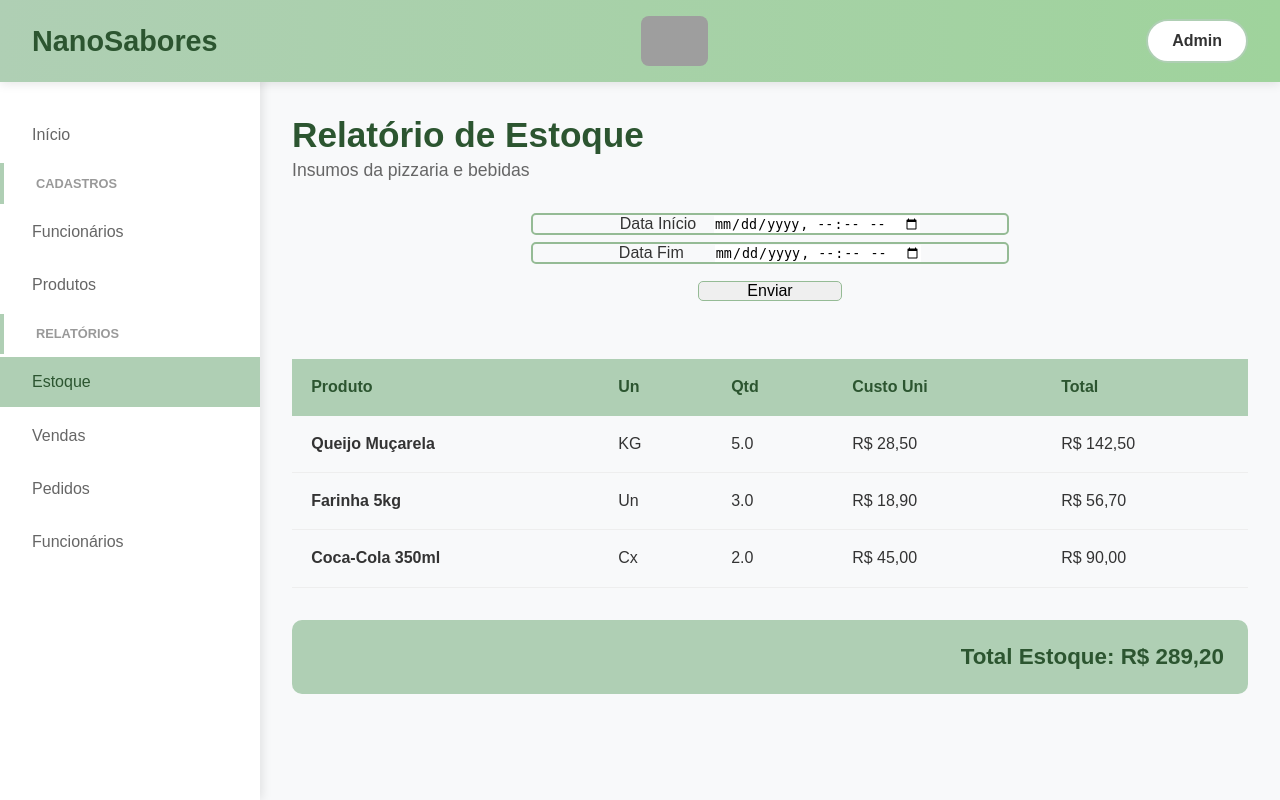
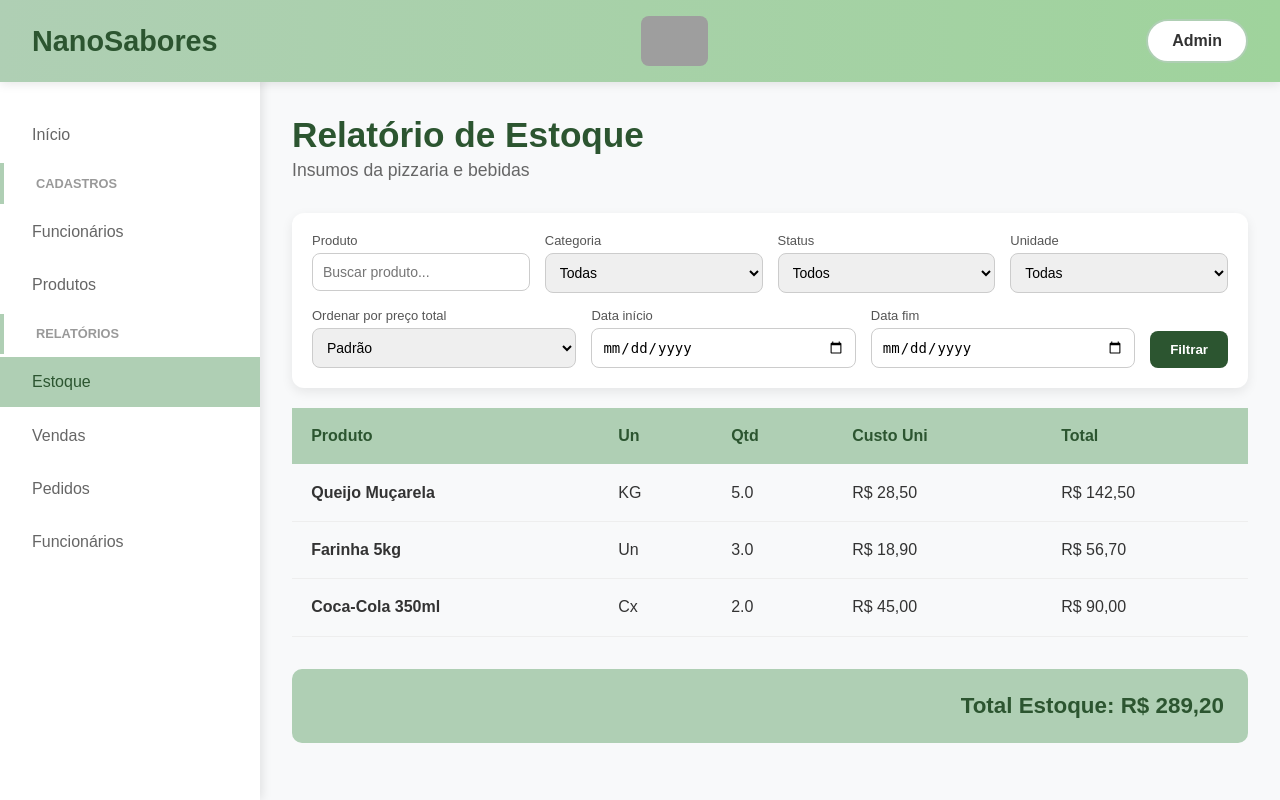
Before and after one commit to BarbMari/Engenharia-de-Software-II, a PHP site: page /rel_produto.html in a window 1280 px wide. Run offline with PHP 8.4, Linux system fonts and the light colour scheme; grey boxes are pictures that could not be loaded.

Commit message:
produto html atualizações no layout e campos

```diff
--- a/Administrador/css/produto.css
+++ b/Administrador/css/produto.css
@@ -256,32 +256,68 @@ tr:hover {
   }
 }
 
-#Filtros {
-  text-align: center;
-  align-items: center;
-  border-radius: 25px;
-  margin-bottom: 5%;
-  margin-top: 2.5%;
+#filtros {
+  display: flex;
+  flex-wrap: wrap;
+  gap: 15px;
+  background: #ffffff;
+  padding: 20px;
+  border-radius: 12px;
+  box-shadow: 0 4px 12px rgba(0,0,0,0.08);
+  margin-bottom: 20px;
 }
 
-#Filtros p {
-  position: relative;
-  border-radius: 5px;
-  border: #95bb95 2px solid;
-  margin-bottom: 7px;
-  width: 50%;
-  left: 25%;
+/* CADA BLOCO */
+.filtro {
+  display: flex;
+  flex-direction: column;
+  min-width: 180px;
+  flex: 1;
 }
 
-#Filtros input {
-  border: none;
+/* LABEL */
+.filtro label {
+  font-size: 13px;
+  color: #555;
+  margin-bottom: 5px;
 }
 
-#Filtros button {
-  border-radius: 5px;
-  border: #95bb95 1px solid;
-  font-size: 100%;
-  margin-bottom: 5px;
-  width: 15%;
-  margin: 10px;
+/* INPUTS E SELECT */
+.filtro input,
+.filtro select {
+  padding: 10px;
+  border-radius: 8px;
+  border: 1px solid #ccc;
+  font-size: 14px;
+  transition: 0.2s;
 }
+
+/* HOVER/FOCUS */
+.filtro input:focus,
+.filtro select:focus {
+  border-color: #afcfb4;
+  outline: none;
+  box-shadow: 0 0 0 2px rgba(7, 88, 4, 0.2);
+}
+
+/* BOTÃO */
+.acoes {
+  display: flex;
+  align-items: flex-end;
+}
+
+.btn-filtrar {
+  background: #2c5530;
+  color: white;
+  border: none;
+  padding: 11px 20px;
+  border-radius: 8px;
+  cursor: pointer;
+  font-weight: bold;
+  transition: 0.2s;
+}
+
+/* HOVER BOTÃO */
+.btn-filtrar:hover {
+  background: #2c5530;
+}
--- a/Administrador/rel_produto.html
+++ b/Administrador/rel_produto.html
@@ -5,7 +5,7 @@
     <meta name="viewport" content="width=device-width, initial-scale=1.0" />
     <link rel="stylesheet" href="./css/produto.css" />
     <link rel="icon" href="../Imagens/reallogofinal.png" type="image/png" />
-    <title>Administração</title>
+    <title>Relatório de Estoque</title>
   </head>
   <body>
     <header>
@@ -37,15 +37,73 @@
         <h2>Relatório de Estoque</h2>
         <p class="subtitulo">Insumos da pizzaria e bebidas</p>
 
-     <!-- EXEMPLOS -->
+    <div id="filtros">
+      <div class="filtro">
+        <label>Produto</label>
+        <input type="text" placeholder="Buscar produto..." />
+      </div>
 
+      <div class="filtro">
+        <label>Categoria</label>
+        <select>
+          <option value="">Todas</option>
+          <option>Frios</option>
+          <option>Massas</option>
+          <option>Bebidas</option>
+          <option>Embalagens</option>
+        </select>
+      </div>
+
+      <div class="filtro">
+        <label>Status</label>
+        <select>
+          <option value="">Todos</option>
+          <option>Disponível</option>
+          <option>Baixo estoque</option>
+          <option>Sem estoque</option>
+        </select>
+      </div>
+
+      <div class="filtro">
+        <label>Unidade</label>
+        <select id="filtroUnidade">
+          <option value="">Todas</option>
+          <option value="KG">KG</option>
+          <option value="L">L</option>
+          <option value="UN">UN</option>
+          <option value="DZ">Dúzia</option>
+          <option value="G">G</option>
+          <option value="CX">Caixa (24 latas)</option>
+        </select>
+      </div>
+
+      <div class="filtro">
+        <label>Ordenar por preço total</label>
+        <select id="ordenarPreco">
+          <option value="">Padrão</option>
+          <option value="asc">Menor → Maior</option>
+          <option value="desc">Maior → Menor</option>
+        </select>
+      </div>
+
+      <div class="filtro">
+        <label>Data início</label>
+        <input type="date" />
+      </div>
+
+      <div class="filtro">
+        <label>Data fim</label>
+        <input type="date" />
+      </div>
+
+      <div class="acoes">
+        <button class="btn-filtrar">Filtrar</button>
+      </div>
+    </div>
+
+      <!-- TABELA -->
       <table>
-      </div>
         <thead>
-        <div id="Filtros">
-        <p>Data Início    <input type="datetime-local"></p>
-        <p>Data Fim       <input type="datetime-local"></p>
-        <button>Enviar</button>
           <tr>
             <th>Produto</th>
             <th>Un</th>
@@ -54,6 +112,7 @@
             <th>Total</th>
           </tr>
         </thead>
+
         <tbody>
           <tr>
             <td><strong>Queijo Muçarela</strong></td>
@@ -62,6 +121,7 @@
             <td>R$ 28,50</td>
             <td>R$ 142,50</td>
           </tr>
+
           <tr>
             <td><strong>Farinha 5kg</strong></td>
             <td>Un</td>
@@ -69,6 +129,7 @@
             <td>R$ 18,90</td>
             <td>R$ 56,70</td>
           </tr>
+
           <tr>
             <td><strong>Coca-Cola 350ml</strong></td>
             <td>Cx</td>
@@ -78,7 +139,11 @@
           </tr>
         </tbody>
       </table>
-      <div class="total">Total Estoque: <strong>R$ 289,20</strong></div>
+
+      <div class="total">
+        Total Estoque: <strong>R$ 289,20</strong>
+      </div>
     </div>
-  </body>
+  </main>
+</body>
 </html>
```
Also changed, not shown: Administrador/cad_produto.html (+43 -23 lines).
